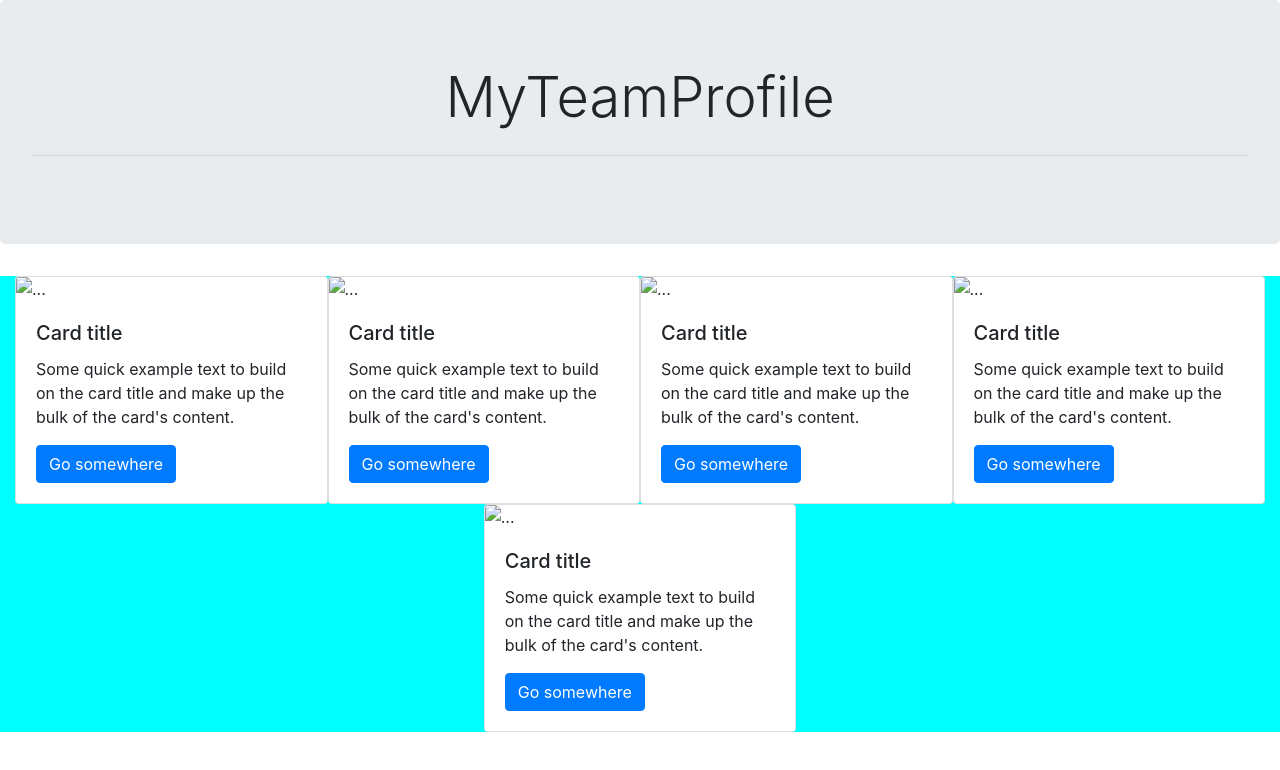
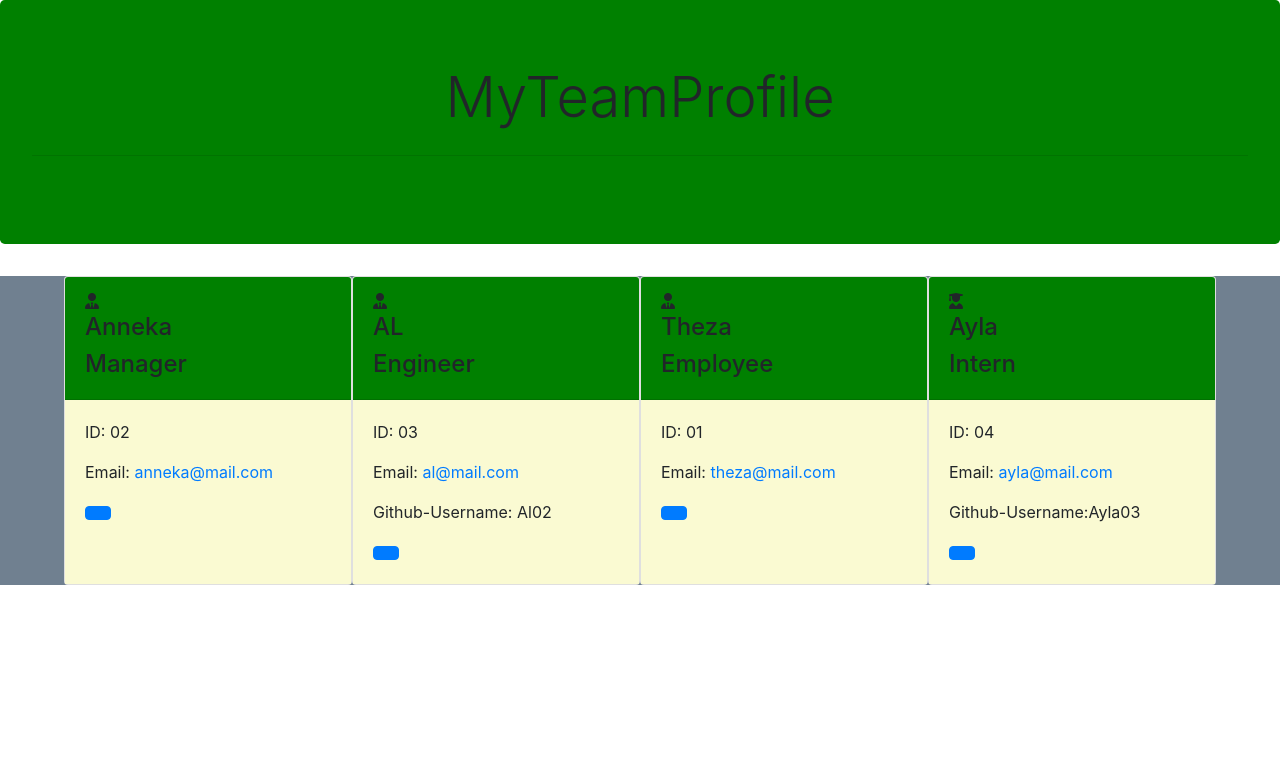
Before and after one commit to AnnaNavales/MyTeamProfile, a website: page index.html in a window 1280 px wide. Drawn offline with nearby package versions, Linux system fonts and the light colour scheme.

Commit message:
html and css layout

```diff
--- a/index.html
+++ b/index.html
@@ -8,12 +8,13 @@
     <title>MyTeamProfile</title>
     <link rel="StyleSheet" href="https://cdn.jsdelivr.net/npm/bootstrap@4.6.0/dist/css/bootstrap.min.css"
         integrity="sha384-B0vP5xmATw1+K9KRQjQERJvTumQW0nPEzvF6L/Z6nronJ3oUOFUFpCjEUQouq2+l" crossorigin="anonymous">
+    <script src="https://kit.fontawesome.com/b5fbb29539.js" crossorigin="anonymous"></script>
     <link rel="stylesheet" href="style.css">
 </head>
 
 <body>
     <div class="jumbotron" id="page-title">
-        <h1 class="display-4" >MyTeamProfile</h1>
+        <h1 class="display-4">MyTeamProfile</h1>
 
         <hr class="my-4">
 
@@ -22,55 +23,67 @@
 
 
         <div class="card" style="width: 18rem;">
-            <img src="..." class="card-img-top" alt="...">
+
+            <div class="card-header">
+                <i class="fas fa-user-tie"></i>
+                <h4>Anneka</h4>
+                <h4>Manager</h4>
+            </div>
             <div class="card-body">
-                <h5 class="card-title">Card title</h5>
-                <p class="card-text">Some quick example text to build on the card title and make up the bulk of the
-                    card's
-                    content.</p>
-                <a href="#" class="btn btn-primary">Go somewhere</a>
+                <p class="ID">
+                    <ID:011>ID: 02
+                </p>
+                <p class="Email">Email: <a href="mailto:anneka@mail.com">anneka@mail.com</a></p>
+                </p>
+                <a href="#" class="btn btn-primary"></a>
+            </div>
+        </div>
+
+        <div class="card" style="width: 18rem;">
+            <div class="card-header">
+                <i class="fas fa-user-tie"></i>
+                <h4>AL</h4>
+                <h4>Engineer</h4>
+            </div>
+            <div class="card-body">
+                <p class="ID">ID: 03</p>
+                <p class="Email">Email: <a href="mailto:al@mail.com">al@mail.com</a></p>
+                <p class="github-username">Github-Username: Al02</p>
+                <a href="#" class="btn btn-primary"></a>
             </div>
         </div>
         <div class="card" style="width: 18rem;">
-            <img src="..." class="card-img-top" alt="...">
+            <div class="card-header">
+                <i class="fas fa-user-tie"></i>
+                <h4>Theza</h4>
+                <h4>Employee</h4>
+            </div>
             <div class="card-body">
-                <h5 class="card-title">Card title</h5>
-                <p class="card-text">Some quick example text to build on the card title and make up the bulk of the
-                    card's
-                    content.</p>
-                <a href="#" class="btn btn-primary">Go somewhere</a>
+                <p class="ID">ID: 01</p>
+                <p class="Email">Email: <a href="mailto:theza@mail.com">theza@mail.com</a></p>
+
+                <a href="#" class="btn btn-primary"></a>
+
+
+
             </div>
         </div>
         <div class="card" style="width: 18rem;">
-            <img src="..." class="card-img-top" alt="...">
+            <div class="card-header">
+                <i class="fas fa-user-graduate"></i>
+                <h4>Ayla</h4>
+                <h4>Intern</h4>
+            </div>
             <div class="card-body">
-                <h5 class="card-title">Card title</h5>
-                <p class="card-text">Some quick example text to build on the card title and make up the bulk of the
-                    card's
-                    content.</p>
-                <a href="#" class="btn btn-primary">Go somewhere</a>
+                <p class="ID">ID: 04</p>
+                <p class="Email">Email: <a href="mailto:ayla@mail.com">ayla@mail.com</a></p>
+                <p class="github-username">Github-Username:Ayla03</p>
+                <a href="#" class="btn btn-primary"></a>
             </div>
         </div>
-        <div class="card" style="width: 18rem;">
-            <img src="..." class="card-img-top" alt="...">
-            <div class="card-body">
-                <h5 class="card-title">Card title</h5>
-                <p class="card-text">Some quick example text to build on the card title and make up the bulk of the
-                    card's
-                    content.</p>
-                <a href="#" class="btn btn-primary">Go somewhere</a>
-            </div>
-        </div>
-        <div class="card" style="width: 18rem;">
-            <img src="..." class="card-img-top" alt="...">
-            <div class="card-body">
-                <h5 class="card-title">Card title</h5>
-                <p class="card-text">Some quick example text to build on the card title and make up the bulk of the
-                    card's
-                    content.</p>
-                <a href="#" class="btn btn-primary">Go somewhere</a>
-            </div>
-        </div>
+
+
+
     </div>
 
 
--- a/style.css
+++ b/style.css
@@ -1,15 +1,20 @@
 #page-title {
     text-align: center;
+    background-color: green;
 }
 
 .container-fluid {
-    background-color: aqua;
+    background-color:slategrey ;
     display: flex;
     justify-content: center;
 flex-wrap: wrap;
 }
 
-.card {
+.card-header {
+    background-color: green;
+}
+.card-body {
     min-width: 25%;
+    background-color: lightgoldenrodyellow;
 
 }
```
Also changed, not shown: _tests_/_tests_/_tests_/_test_/_tests_/Engineer.test.js (renamed from _tests_/_tests_/_tests_/_test_/Engineer.test.js), _tests_/_tests_/_tests_/_test_/_tests_/Intern.test.js (renamed from _tests_/_tests_/_tests_/_test_/Intern.test.js), lib/lib/Manager.js (deleted).
